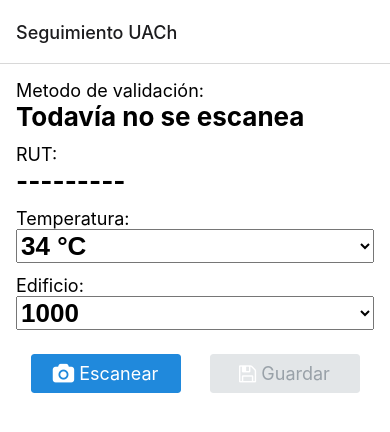
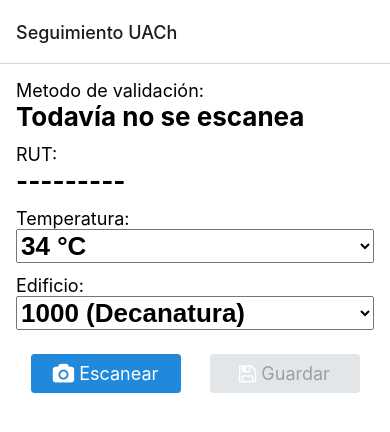
Before and after one commit to jelbo96/app-registro-uach, a React Native app: screen / in a window 390 px wide. Shown: the top 432 px of the page. Built offline with nearby package versions, Linux system fonts and the light colour scheme.

Commit message:
pickers from objects

```diff
--- a/components/PickerBuilding.js
+++ b/components/PickerBuilding.js
@@ -6,6 +6,30 @@
   selectedBuilding,
   setSelectedBuilding,
 }) => {
+  let buildings = [
+    { key: 1, value: "1k", name: "1000 (Decanatura)" },
+    { key: 2, value: "2k", name: "2000 (Naval)" },
+    { key: 3, value: "3k", name: "3000" },
+    { key: 4, value: "4k", name: "4000" },
+    { key: 5, value: "5k", name: "5000 (Casa Haverbeck)" },
+    { key: 6, value: "6k", name: "6000 (Cs. Basicas)" },
+    { key: 7, value: "7k", name: "7000" },
+    { key: 8, value: "8k", name: "8000" },
+    { key: 9, value: "9k", name: "9000" },
+    { key: 10, value: "10k", name: "10000 (Informática)" },
+    { key: 11, value: "11k", name: "11000 (Obras Civiles - Construcción)" },
+    { key: 12, value: "12k", name: "12000 (Biblioteca)" },
+    { key: 13, value: "13k", name: "13000 (Industrial)" },
+    { key: 14, value: "14k", name: "14000" },
+    { key: 15, value: "100", name: "100 (Canal de Ensayos)" },
+    { key: 16, value: "200", name: "200" },
+    { key: 17, value: "400", name: "400" },
+    { key: 18, value: "500", name: "500 (LEMCO)" },
+    { key: 19, value: "Casino", name: "Casino" },
+    { key: 20, value: "Gimnasio", name: "Gimnasio" },
+    { key: 21, value: "Estadio", name: "Estadio" },
+  ];
+
   return (
     <Picker
       style={{
@@ -19,16 +43,13 @@
       selectedValue={selectedBuilding}
       onValueChange={(itemValue, itemIndex) => setSelectedBuilding(itemValue)}
     >
-      <Picker.Item label="1000" value="1k" />
-      <Picker.Item label="2000" value="2k" />
-      <Picker.Item label="3000" value="3k" />
-      <Picker.Item label="4000" value="4k" />
-      <Picker.Item label="5000" value="5k" />
-      <Picker.Item label="6000" value="6k" />
-      <Picker.Item label="7000" value="7k" />
-      <Picker.Item label="8000" value="8k" />
-      <Picker.Item label="9000" value="9k" />
-      <Picker.Item label="10000 (Informatica)" value="10k" />
+      {buildings.map((building) => (
+        <Picker.Item
+          key={building.key}
+          label={building.name}
+          value={building.value}
+        />
+      ))}
     </Picker>
   );
 };
--- a/components/PickerTemperature.js
+++ b/components/PickerTemperature.js
@@ -6,6 +6,18 @@
   selectedTemperature,
   setSelectedTemperature,
 }) => {
+  let temperatures = [
+    { key: 1, value: "34", name: "34 °C" },
+    { key: 2, value: "34.5", name: "34.5 °C" },
+    { key: 3, value: "35", name: "35 °C" },
+    { key: 4, value: "35.5", name: "35.5 °C" },
+    { key: 5, value: "36", name: "36 °C" },
+    { key: 6, value: "36.5", name: "36.5 °C" },
+    { key: 7, value: "37", name: "37 °C" },
+    { key: 8, value: "37.5", name: "37.5 °C" },
+    { key: 9, value: "38", name: "38 °C" },
+    { key: 10, value: ">38", name: ">38 °C" },
+  ];
   return (
     <Picker
       style={{
@@ -21,16 +33,9 @@
         setSelectedTemperature(itemValue)
       }
     >
-      <Picker.Item label="34 °C" value="34" />
-      <Picker.Item label="34.5 °C" value="34.5" />
-      <Picker.Item label="35 °C" value="35" />
-      <Picker.Item label="35.5 °C" value="35.5" />
-      <Picker.Item label="36 °C" value="36" />
-      <Picker.Item label="36.5 °C" value="36.5" />
-      <Picker.Item label="37 °C" value="37" />
-      <Picker.Item label="37.5 °C" value="37.5" />
-      <Picker.Item label="38 °C" value="38" />
-      <Picker.Item label=">38 °C" value=">38" />
+      {temperatures.map((temp) => (
+        <Picker.Item key={temp.key} label={temp.name} value={temp.value} />
+      ))}
     </Picker>
   );
 };
```
